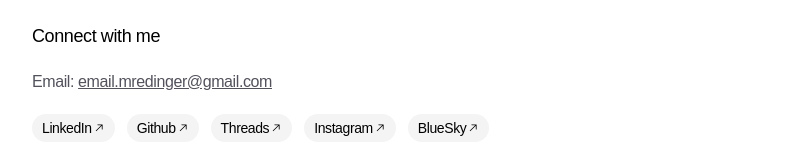
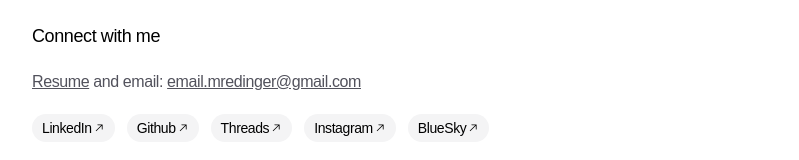
Before and after one commit to mattred1/portfolio, a Next.js app: page / in a window 1280 px wide. Shown: the part 1441-1601 px from the top of the page, without its empty margins (240-1039 px from the left). Built offline with nearby package versions, Linux system fonts and the light colour scheme.

Commit message:
Add resume to footer area

```diff
--- a/app/data.ts
+++ b/app/data.ts
@@ -123,3 +123,5 @@
 ]
 
 export const EMAIL = 'email.mredinger@gmail.com'
+
+export const RESUME = 'https://docs.google.com/document/d/1vk4ehDcpzsYUaM0bHPN4e4Wmoc4HmhuQsIlDsTg5jN4/edit?usp=sharing'
--- a/app/page.tsx
+++ b/app/page.tsx
@@ -16,6 +16,7 @@
     PROJECTS,
     WORK_EXPERIENCE,
     EMAIL,
+    RESUME,
     SOCIAL_LINKS,
 } from './data'
 
@@ -209,8 +210,9 @@
             >
                 <h3 className="mb-5 text-lg font-medium">Connect with me</h3>
                 <p className="mb-5 text-zinc-600 dark:text-zinc-400">
-          Email: {' '}
-          <a className="underline dark:text-zinc-300" href={`mailto:${EMAIL}`}>
+                    <a className="underline dark:text-zinc-300" href={`${RESUME}`}>
+                        {'Resume'}
+                    </a> and email: <a className="underline dark:text-zinc-300" href={`mailto:${EMAIL}`}>
                         {EMAIL}
                     </a>
                 </p>
```
Lines whose indentation alone changed are shown as unchanged.
